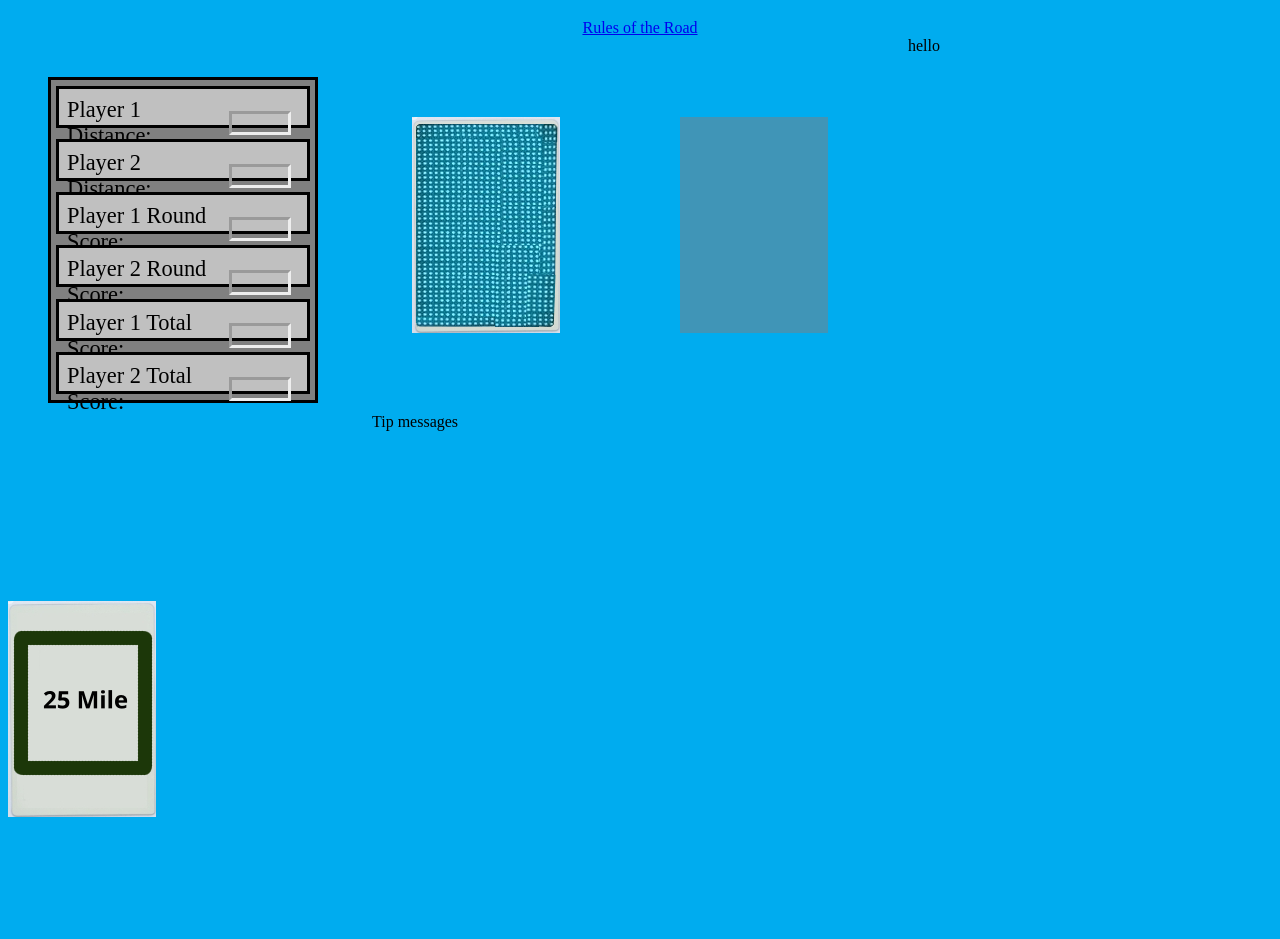
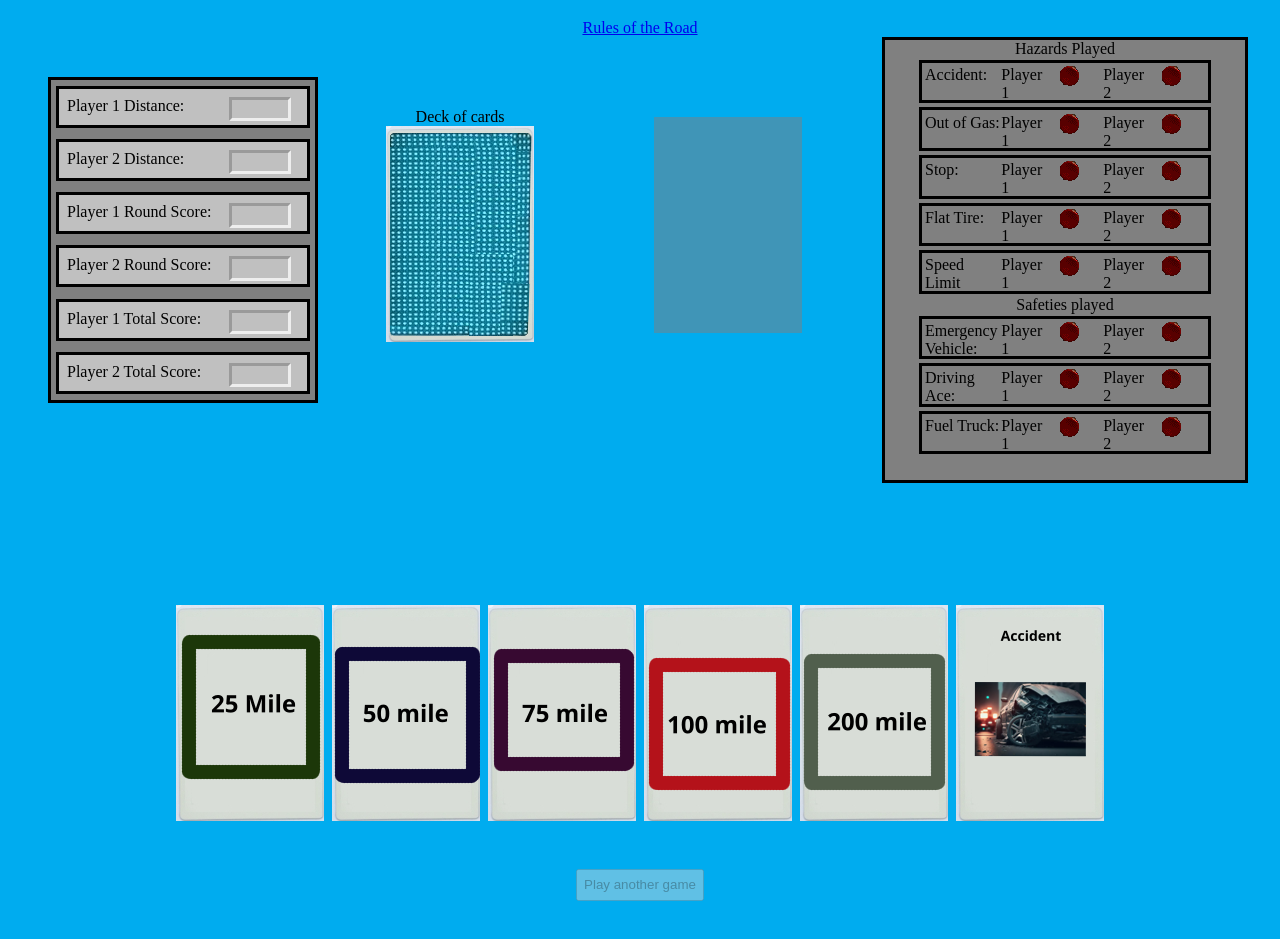
Before and after one commit to johnbean36/millebornes, a plain HTML site: page index.html in a window 1280 px wide. Shown: the part 69-1008 px from the top of the page. Before the commit the page ends 890 px from the top, so only its background shows below. Drawn offline with Linux system fonts and the light colour scheme.

Commit message:
Got my html and css about 95% where I want it

```diff
--- a/index.html
+++ b/index.html
@@ -4,7 +4,7 @@
     <meta charset="UTF-8">
     <meta name="viewport" content="width=device-width, initial-scale=1.0">
     <link href="style.css" rel="stylesheet">
-    <script href="scrypt.js"></script>
+    <script defer src="script.js"></script>
     <title>A Mille Bornes Game</title>
 </head>
 <body>
@@ -44,6 +44,7 @@
         <section id="b">
             <div id="btop">
                 <div class="cards">
+                    <div>Deck of cards</div>
                     <img src="./images/backofdeck.png">
                 </div>
                 <div class="cards">
@@ -51,13 +52,86 @@
                 </div>
             </div>
             <div id="bbottom">
-                <span>Tip messages</span>
+                <span id="tips"></span>
             </div>
         </section>
 
-        <section id="c">hello</section>
+        <section id="c">
+            <div class="indicators">
+                <span class="ind" id="haz">Hazards Played</span>
+                <div class="indacc">
+                    <div>Accident:</div>
+                    <div class="ind">Player 1</div>
+                    <img class="light" id="p1a" src="./images/light.png">
+                    <div class="ind">Player 2</div>
+                    <img class="light" id="p2a" src="./images/light.png">
+                </div>
+                <div class="indacc">
+                    <div>Out of Gas:</div>
+                    <div class="ind">Player 1</div>
+                    <img class="light" id="p1o" src="./images/light.png">
+                    <div class="ind">Player 2</div>
+                    <img class="light" id="p2o" src="./images/light.png">
+                </div>
+                <div class="indacc">
+                    <div>Stop:</div>
+                    <div class="ind">Player 1</div>
+                    <img class="light" id="p1o" src="./images/light.png">
+                    <div class="ind">Player 2</div>
+                    <img class="light" id="p1o" src="./images/light.png">
+                </div>
+                <div class="indacc">
+                    <div>Flat Tire:</div>
+                    <div class="ind">Player 1</div>
+                    <img class="light" id="p1f" src="./images/light.png">
+                    <div class="ind">Player 2</div>
+                    <img class="light" id="p1f" src="./images/light.png">
+                </div>
+                <div class="indacc">
+                    <div>Speed Limit</div>
+                    <div class="ind">Player 1</div>
+                    <img class="light" id="p1f" src="./images/light.png">
+                    <div class="ind">Player 2</div>
+                    <img class="light" id="p1f" src="./images/light.png">
+                </div>
+                <span>Safeties played</span>
+                <div class="indacc">
+                    <div id="ev">Emergency Vehicle:</div>
+                    <div class="ind">Player 1</div>
+                    <img class="light" id="p1f" src="./images/light.png">
+                    <div class="ind">Player 2</div>
+                    <img class="light" id="p1f" src="./images/light.png">
+                </div>
+                <div class="indacc">
+                    <div>Driving Ace:</div>
+                    <div class="ind">Player 1</div>
+                    <img class="light" id="p1f" src="./images/light.png">
+                    <div class="ind">Player 2</div>
+                    <img class="light" id="p1f" src="./images/light.png">
+                </div>
+                <div class="indacc">
+                    <div>Fuel Truck:</div>
+                    <div class="ind">Player 1</div>
+                    <img class="light" id="p1f" src="./images/light.png">
+                    <div class="ind">Player 2</div>
+                    <img class="light" id="p1f" src="./images/light.png">
+                </div>
+            </div>
+        </section>
     </main>
 
-    <footer><img src="./images/25.png"></footer>
+    <footer>
+        <section class="hand">
+            <div id="card1"><img src="./images/25.png"></div>
+            <div id="card2"><img src="./images/50mile.png"></div>
+            <div id="card3"><img src="./images/75mile.png"></div>
+            <div id="card4"><img src="./images/100mile.png"></div>
+            <div id="card5"><img src="./images/200mile.png"></div>
+            <div id="card6"><img src="./images/accident.png"></div>
+        </section>
+        <section id="buttonS">
+            <button type="button" id="bu">Play another game</button>
+        </section>
+    </footer>
 </body>
 </html>
--- /dev/null
+++ b/script.js
@@ -0,0 +1,2 @@
+buttonEl = document.getElementById("bu");
+buttonEl.disabled = true;
--- a/style.css
+++ b/style.css
@@ -9,7 +9,7 @@ header {
 body {
     height: 100vh;
     display: grid;
-    grid-template-rows: 0.1fr 1.5fr 0.6fr;
+    grid-template-rows: 0.1fr 1fr 1fr;
     background-color: #00acef;
 }
 
@@ -45,7 +45,7 @@ main {
     border: solid black;
     height: 2.5vmin;
     width: 29vmin;
-    font-size: 1.4em;
+    font-size: 1em;
 }
 
 .row2 {
@@ -62,11 +62,6 @@ main {
     grid-template-rows: 1fr 0.5fr;
 }
 
-#btop {
-    display: grid;
-    grid-template-columns: 1fr 1fr;
-}
-
 .cards {
     display: flex;
     flex-direction: column;
@@ -74,6 +69,20 @@ main {
     justify-content: center;
     margin: 5vmin;
 }
+
+#btop {
+    display: grid;
+    grid-template-columns: 1fr 1fr;
+}
+
+#bbottom{
+    display: flex;
+    justify-content: center;
+    align-items: flex-end;
+    font-size: 2vmin;
+    font-style: italic;
+}
+
 
 #discard {
     opacity: 50%;
@@ -84,9 +93,60 @@ main {
 
 #c {
     background-color: #00acef;
+    display: flex;
+    flex-direction: column;
+    align-items: flex-end;
 }
 
+.indicators {
+    display: flex;
+    flex-direction: column;
+    align-items: center;
+    border: solid black;
+    width: 45vmin;
+    height: 55vmin;
+    background-color: grey;
+    margin-right: 3vmin;
 
+}
+
+.indacc {
+    display: grid;
+    grid-template-columns: 1.5fr 1fr 1fr 1fr 1fr;
+    height: 3.9vmin;
+    width: 35vmin;
+    border: solid black;
+    padding: 0.4vmin;
+    margin: 0.25vmin;
+}
+
+.light {
+    margin-left: 1vmin;
+    padding: 0;
+}
+
+.hand {
+    display: flex;
+    flex-direction: row;
+    justify-content: center;
+    align-items: center;
+}
+
+#card1, #card2, #card3, #card4, #card5, #card6 {
+    margin: 0.5vmin;
+}
+
+button {
+    height: 4vmin;
+}
+
+#buttonS {
+    margin: 5vmin;
+    display: flex;
+    justify-content: center;
+}
 footer {
     background-color: #00acef;
+    display: grid;
+    grid-template-rows: 1fr 1fr;
 }
```
Also changed, not shown: images/light.png (added), scrypt.js (deleted).
